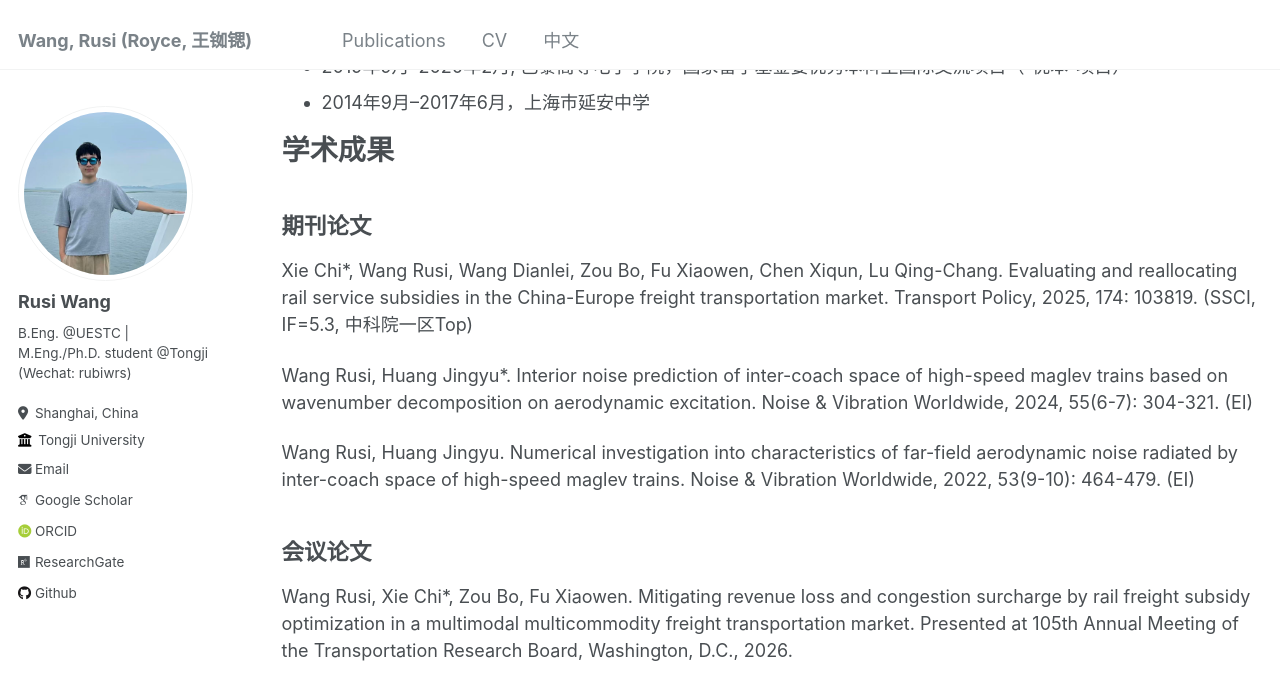
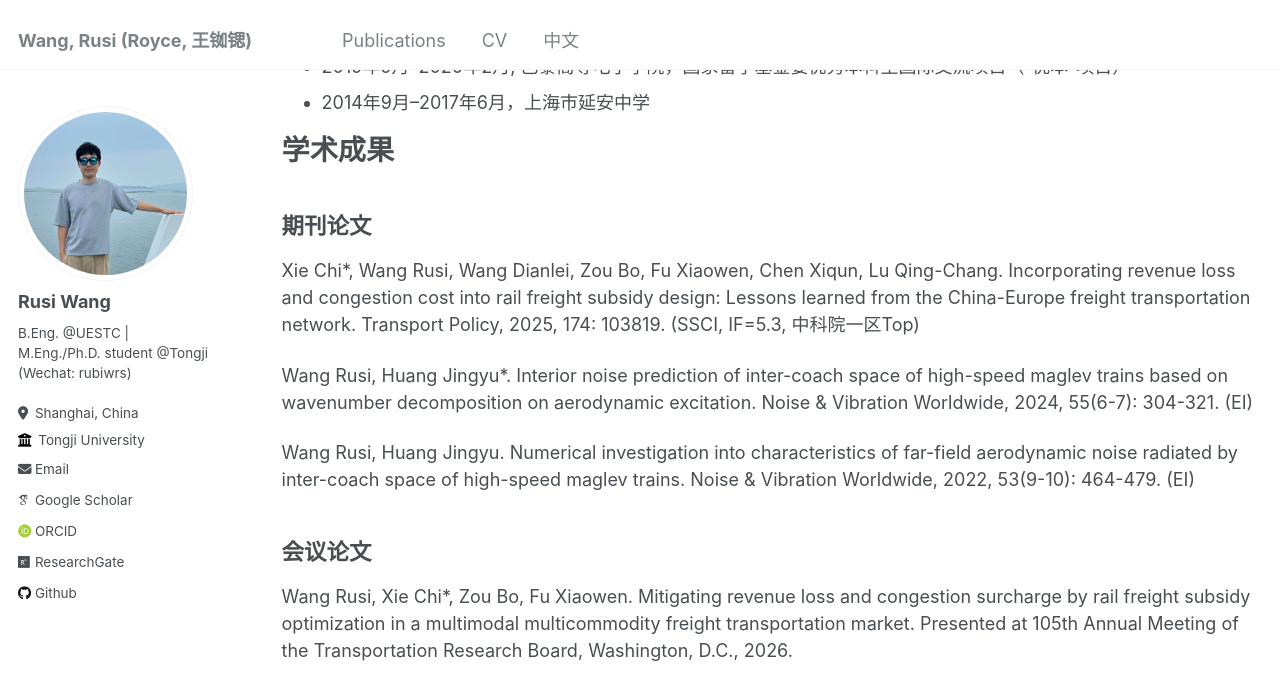
Before and after one commit to RusiWang99/RusiWang99.github.io, a Jekyll site: the page built from _pages/chinese.md, in a window 1280 px wide and 900 px high, scrolled down 414 px. Shown: the top 700 px of the window. Built offline with Jekyll 4.4.1, drawn with Linux system fonts in a browser that asks for light colours; some web fonts are replaced.

Commit message:
Update chinese.md

```diff
--- a/_pages/chinese.md
+++ b/_pages/chinese.md
@@ -22,7 +22,7 @@ author_profile: true
 
 期刊论文
 ------
-Xie Chi*, Wang Rusi, Wang Dianlei, Zou Bo, Fu Xiaowen, Chen Xiqun, Lu Qing-Chang. Evaluating and reallocating rail service subsidies in the China-Europe freight transportation market. Transport Policy, 2025, 174: 103819. (SSCI, IF=5.3, 中科院一区Top)
+Xie Chi*, Wang Rusi, Wang Dianlei, Zou Bo, Fu Xiaowen, Chen Xiqun, Lu Qing-Chang. Incorporating revenue loss and congestion cost into rail freight subsidy design: Lessons learned from the China-Europe freight transportation network. Transport Policy, 2025, 174: 103819. (SSCI, IF=5.3, 中科院一区Top)
 
 Wang Rusi, Huang Jingyu*. Interior noise prediction of inter-coach space of high-speed maglev trains based on wavenumber decomposition on aerodynamic excitation. Noise & Vibration Worldwide, 2024, 55(6-7): 304-321. (EI)
 
```
